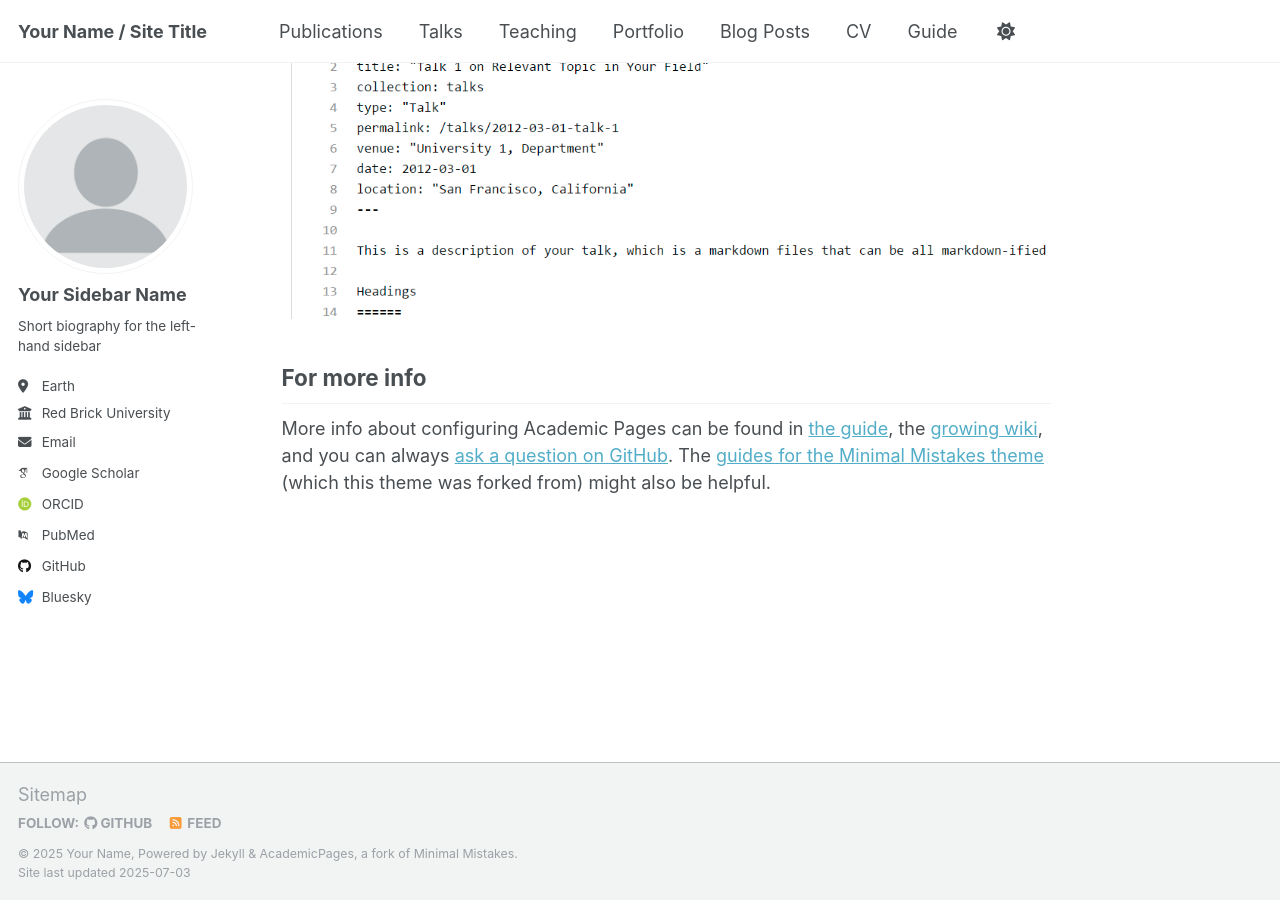
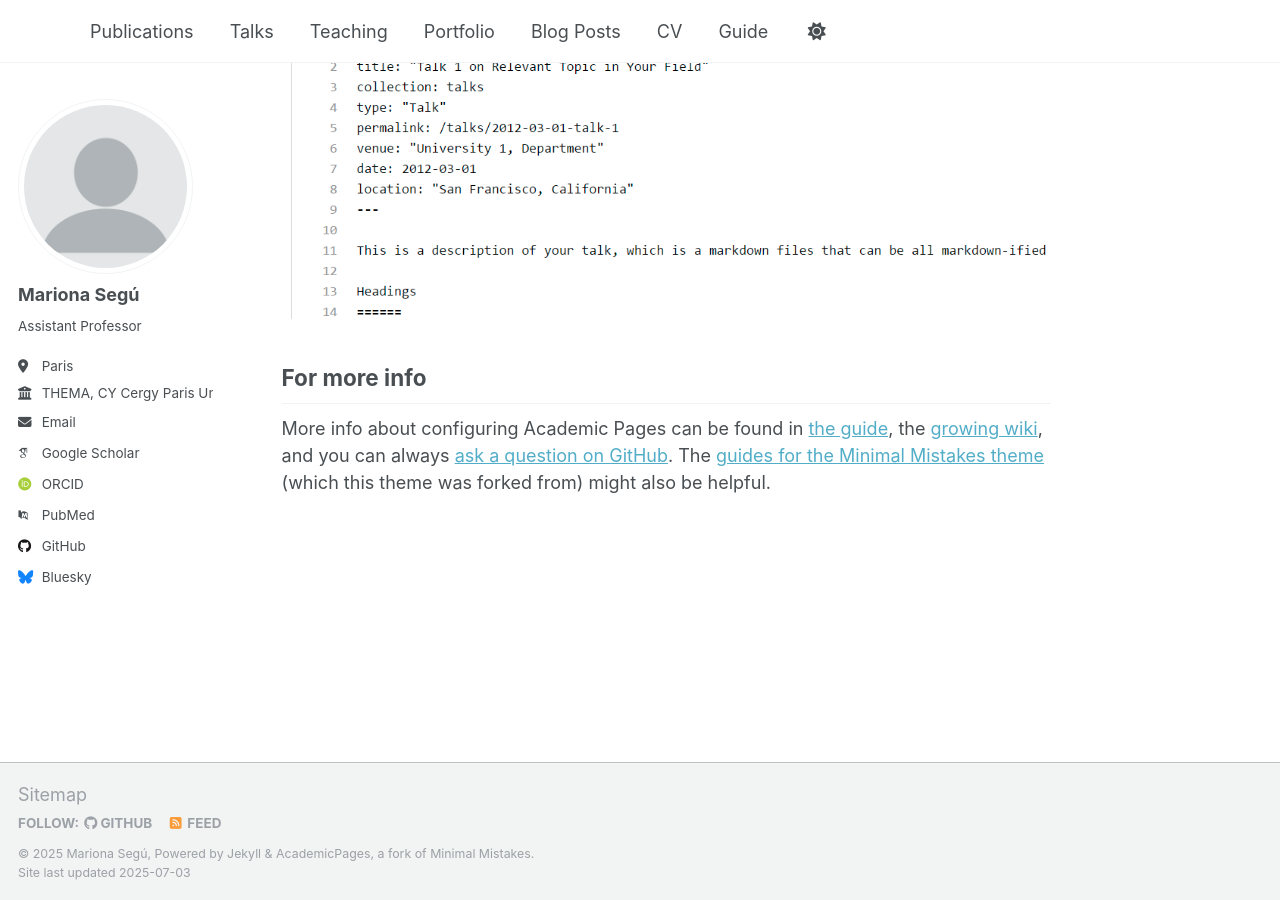
Before and after one commit to marionasegu/Personal, a Jekyll site: the page built from _pages/about.md, in a window 1280 px wide and 900 px high, scrolled down 2880 px. Built offline with Jekyll 4.4.1, drawn with Linux system fonts in a browser that asks for light colours; some web fonts are replaced; a script that is not in the unit is left out.

Commit message:
Update _config.yml

```diff
--- a/_config.yml
+++ b/_config.yml
@@ -9,13 +9,13 @@
 # Basic Site Settings
 locale                   : "en-US"
 site_theme               : "default"
-title                    : "Your Name / Site Title"
-title_separator          : "-"
-name                     : &name "Your Name"
-description              : &description "personal description"
-url                      : https://academicpages.github.io # the base hostname & protocol for your site e.g. "https://[your GitHub username].github.io" or if you already have some other page hosted on Github then use "https://[your GitHub username].github.io/[Your Repo Name]"
+title                    : ""
+title_separator          : ""
+name                     : &name "Mariona Segú"
+description              : &description "I am an Assistant Professor at THEMA and CY Cergy Paris Université since September 2021. I am an IEB Research Affiliate."
+url                      : https://academicpages.github.io # the base hostname & protocol for your site e.g. "https://marionasegu.github.io" or if you already have some other page hosted on Github then use "https://[your GitHub username].github.io/[Your Repo Name]"
 baseurl                  : "" # the subpath of your site, e.g. "/blog"
-repository               : "academicpages/academicpages.github.io"
+repository               : "marionasegu/Personal.github.io"
 
 # Site Author - The following control what appear as part of the author content on the side bar.
 #               If a field is blank the icon and link will not appear, otherwise it will be shown.
@@ -23,13 +23,12 @@ repository               : "academicpages/academicpages.github.io"
 author:
   # Biographic information
   avatar           : "profile.png"
-  name             : "Your Sidebar Name"
-  pronouns         : # example: "she/her"
-  bio              : "Short biography for the left-hand sidebar"
-  location         : "Earth"
-  employer         : "Red Brick University"
+  name             : "Mariona Segú"
+  bio              : "Assistant Professor"
+  location         : "Paris"
+  employer         : "THEMA, CY Cergy Paris Université"
   uri              : # URL
-  email            : "none@example.org"
+  email            : "mariona.segu@ecyu.fr"
 
   # Academic websites
   academia         : # URL
```
